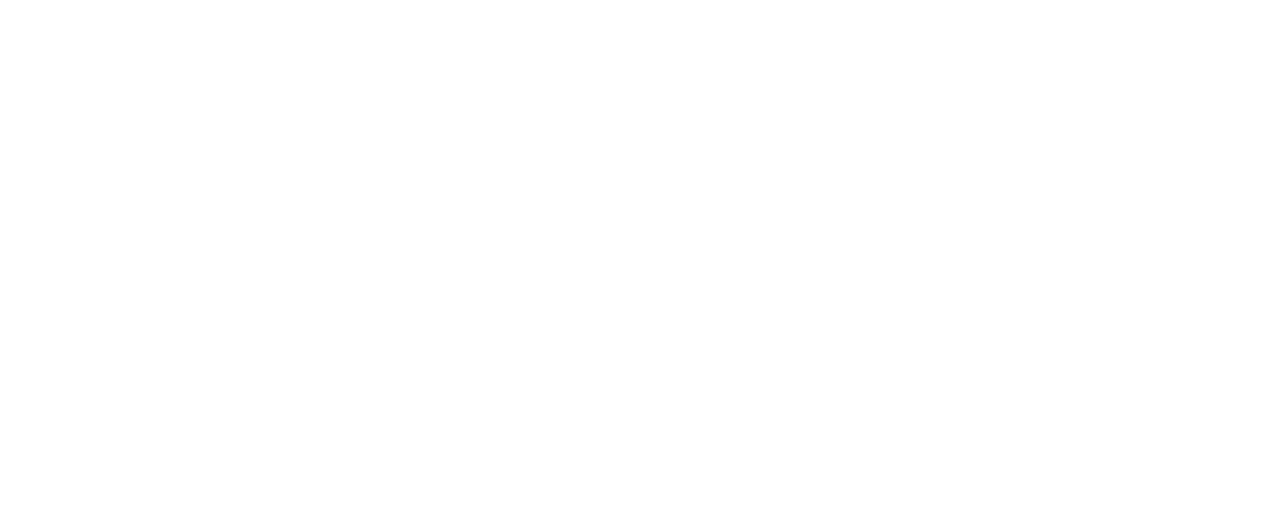
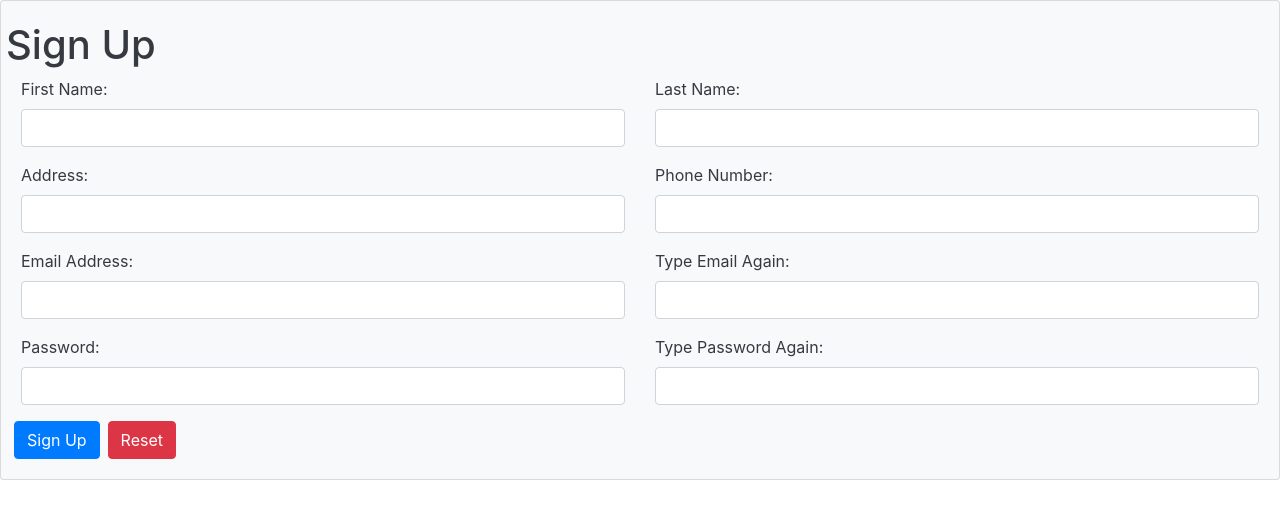
Before and after one commit to sabinbogati1/Student-Management-System-in-MEAN, an Angular app: page /signup in a window 1280 px wide. Before the commit this address led to /. Shown: the top 518 px of the page. Built offline with nearby package versions, Linux system fonts and the light colour scheme.

Commit message:
Added SignUp Form.. Validation Not Working...

```diff
--- a/src/app/app-routing.module.ts
+++ b/src/app/app-routing.module.ts
@@ -1,9 +1,11 @@
 import {NgModule} from "@angular/core";
 import {Routes,RouterModule} from "@angular/router";
 import {LoginComponent} from "./login/login.component";
+import {SignupComponent} from "./signup/signup.component";
 
 const routes : Routes =[
-    {path: "login", component:LoginComponent }
+    {path: "login", component:LoginComponent },
+    { path:"signup", component:SignupComponent}
 ]
 
 @NgModule({
--- a/src/app/app.module.ts
+++ b/src/app/app.module.ts
@@ -7,6 +7,8 @@
 import {ReactiveFormsModule} from '@angular/forms';
 
 import {LoginModule} from './login/login.module';
+import {SignupModule} from "./signup/signup.module";
+
 
 @NgModule({
   declarations: [
@@ -16,6 +18,7 @@
     BrowserModule,
     AppRoutingModule,
     LoginModule,
+    SignupModule
 
   ],
   providers: [],
--- /dev/null
+++ b/src/app/signup/signup.component.html
@@ -0,0 +1,92 @@
+<div class="card bg-light text-dark">
+  <div class="card-body">
+
+    <div class="row">
+      <h1 class="text-center"> Sign Up</h1>
+    </div>
+    <form [formGroup]="signupForm">
+    <div class="row">
+      <div class="col-sm-6">
+        <div class="form-group">
+            <label>First Name:</label>
+            <input type="text" class="form-control" formControlName="firstName"/>
+          <span class="text-danger" *ngIf="!signupForm.get('firstName').valid && signupForm.get('firstName').touched">Please enter a password...</span>
+        </div>
+      </div>
+
+      <div class="col-sm-6">
+        <div class="form-group">
+          <label>Last Name:</label>
+          <input type="text" class="form-control" formControlName="lastName"/>
+          <span class="text-danger" *ngIf="!signupForm.get('lastName').valid && signupForm.get('lastName').touched">Please enter a password...</span>
+        </div>
+      </div>
+    </div>
+
+
+    <div class="row">
+      <div class="col-sm-6">
+        <div class="form-group">
+          <label>Address:</label>
+          <input type="text" class="form-control" formControlName="address"/>
+          <span class="text-danger" *ngIf="!signupForm.get('address').valid && signupForm.get('address').touched">Please enter a password...</span>
+        </div>
+      </div>
+
+      <div class="col-sm-6">
+        <div class="form-group">
+          <label>Phone Number:</label>
+          <input type="text" class="form-control" formControlName="phoneNumber"/>
+          <span class="text-danger" *ngIf="!signupForm.get('phoneNumber').valid && signupForm.get('phoneNumber').touched">Please enter a password...</span>
+        </div>
+      </div>
+    </div>
+
+
+    <div class="row">
+      <div class="col-sm-6">
+        <div class="form-group">
+          <label>Email Address:</label>
+          <input type="text" class="form-control" formControlName="email"/>
+          <span class="text-danger" *ngIf="!signupForm.get('email').valid && signupForm.get('email').touched">Please enter a password...</span>
+        </div>
+      </div>
+
+      <div class="col-sm-6">
+        <div class="form-group">
+          <label>Type Email Again:</label>
+          <input type="text" class="form-control" formControlName="conformEmail"/>
+          <span class="text-danger" *ngIf="!signupForm.get('conformEmail').valid && signupForm.get('conformEmail').touched">Please enter a password...</span>
+        </div>
+      </div>
+    </div>
+
+
+    <div class="row">
+      <div class="col-sm-6">
+        <div class="form-group">
+          <label>Password:</label>
+          <input type="text" class="form-control" formControlName="password"/>
+          <span class="text-danger" *ngIf="!signupForm.get('password').valid && signupForm.get('password').touched">Please enter a password...</span>
+
+        </div>
+      </div>
+
+      <div class="col-sm-6">
+        <div class="form-group">
+          <label>Type Password Again:</label>
+          <input type="text" class="form-control" formControlName="conformPassword"/>
+          <span class="text-danger" *ngIf="!signupForm.get('conformPassword').valid && signupForm.get('conformPassword').touched">Please enter a password...</span>
+
+        </div>
+      </div>
+    </div>
+
+    <div class="row">
+        <button [disabled]="!signupForm.valid" class="btn btn-primary ml-2">Sign Up</button>
+        <button class="btn btn-danger ml-2">Reset</button>
+    </div>
+
+    </form>
+  </div>
+</div>
--- /dev/null
+++ b/src/app/signup/signup.component.ts
@@ -0,0 +1,30 @@
+import { Component, OnInit } from '@angular/core';
+import {FormControl, FormGroup} from "@angular/forms";
+
+@Component({
+  selector: 'app-signup',
+  templateUrl: './signup.component.html',
+  styleUrls: ['./signup.component.css']
+})
+export class SignupComponent implements OnInit {
+
+  signupForm : FormGroup;
+
+  constructor() { }
+
+  ngOnInit() {
+
+    this.signupForm = new FormGroup({
+      "firstName": new FormControl(null),
+      "lastName": new FormControl(null),
+      "address": new FormControl(null),
+      "phoneNumber": new FormControl(null),
+      "email": new FormControl(null),
+      "conformEmail": new FormControl(null),
+      "password": new FormControl(null),
+      "conformPassword": new FormControl(null)
+
+    })
+  }
+
+}
```
Also changed, not shown: src/app/signup/signup.module.ts (added, +15 -0 lines), src/app/app.component.html (line endings or trailing spaces), src/app/signup/signup.component.css (added).
